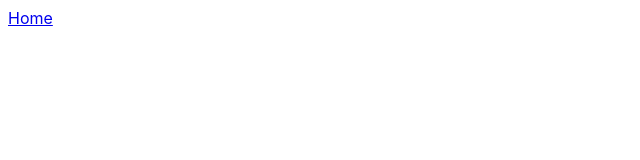
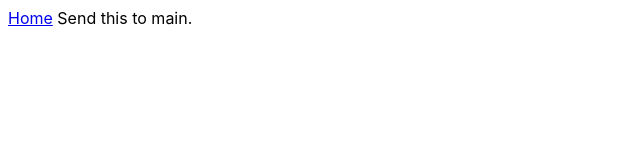
Before and after one commit to rabin-naga/ng-workspace-and-monorepo, an Angular app: page / in a window 1280 px wide. Shown: the top 160 px of the page, without its empty margins (0-640 px from the left). Built offline with nearby package versions, Linux system fonts and the light colour scheme.

Commit message:
App one dev to main

```diff
--- a/projects/app-one/src/app/app.component.html
+++ b/projects/app-one/src/app/app.component.html
@@ -187,4 +187,6 @@
 
 <a [routerLink]="'home'" routerLinkActive="router-link-active">Home</a>
 
+Send this to main.
+
 <router-outlet />
```
